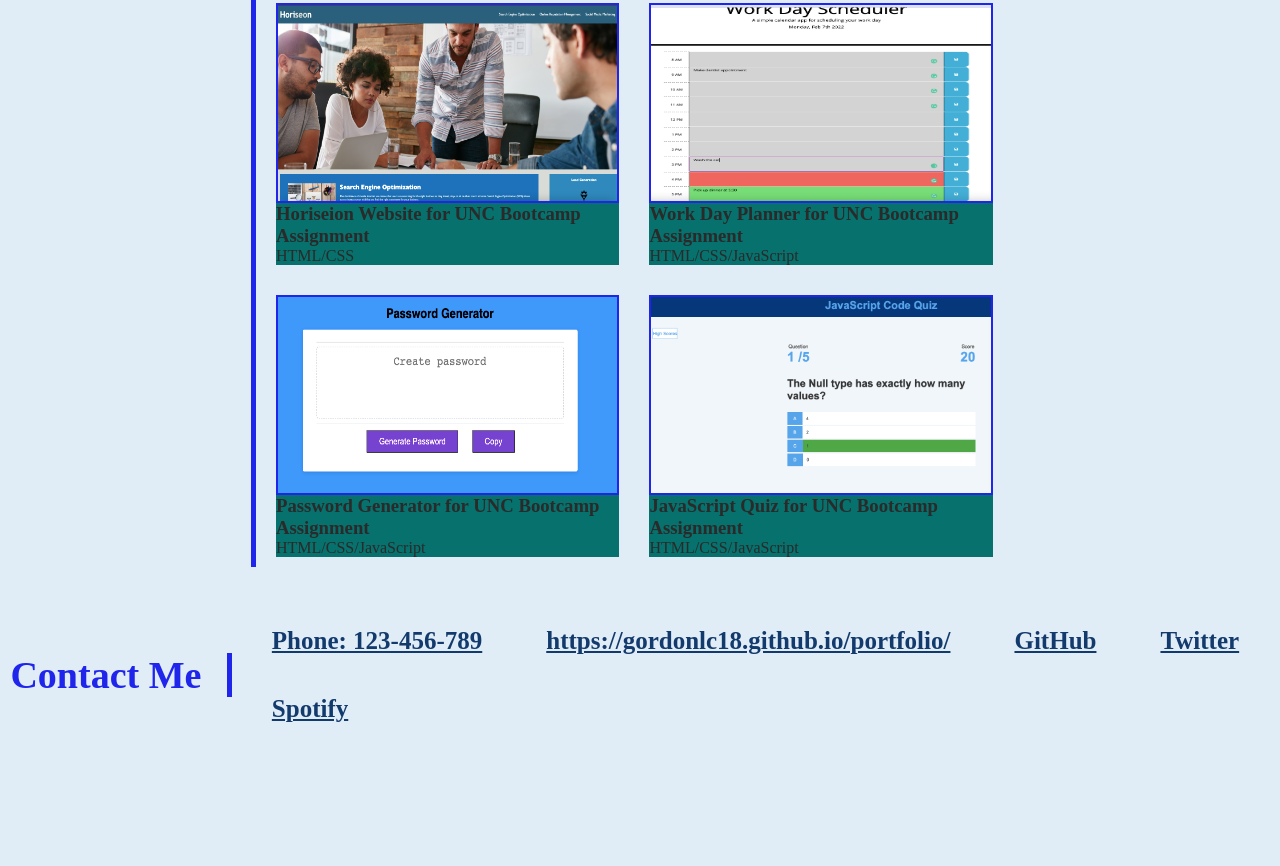
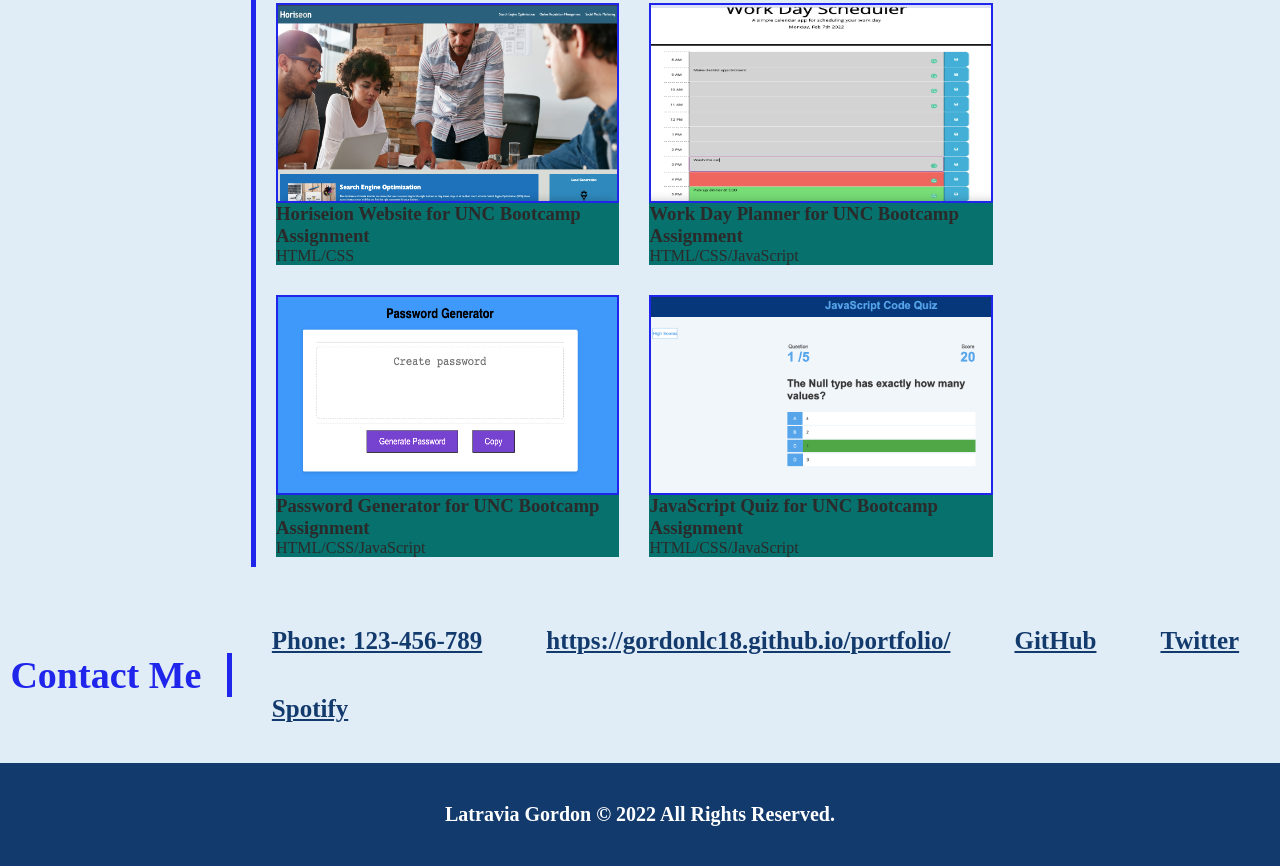
Before and after one commit to gordonlc18/portfolio, a plain HTML site: page index.html in a window 1280 px wide. Shown: the part 1091-1957 px from the top of the page. Before the commit the page ends 1854 px from the top, so only its background shows below. Drawn offline with Linux system fonts and the light colour scheme.

Commit message:
added footer

```diff
--- a/assets/css/style.css
+++ b/assets/css/style.css
@@ -235,6 +235,24 @@ header nav ul li a:hover {
 .contact-info a:hover {
     color: var(--primaryText);
 }
+
+footer {
+    background: var(--primaryColor);
+    width: 100%;
+    padding: 40px 35px;
+    display: flex;
+    justify-content: center;
+    align-items: center;
+    flex-wrap: wrap;
+    color: #ffff;
+}
+
+footer h2 {
+    font-size: 20px;
+    margin: 0;
+}
+
+
 /* MEDIA QUERIES */
 /* MEDIA QUERY FOR SMALLER DESKTOP SCREENS AND SMALLER */
 @media screen AND (max-width: 980px) {
--- a/index.html
+++ b/index.html
@@ -123,6 +123,7 @@
     <!-- end of "contact me" section -->
 
     <!-- footer -->
+    <footer><h2>Latravia Gordon © 2022 All Rights Reserved.</h2></footer>
 
 
 
```
